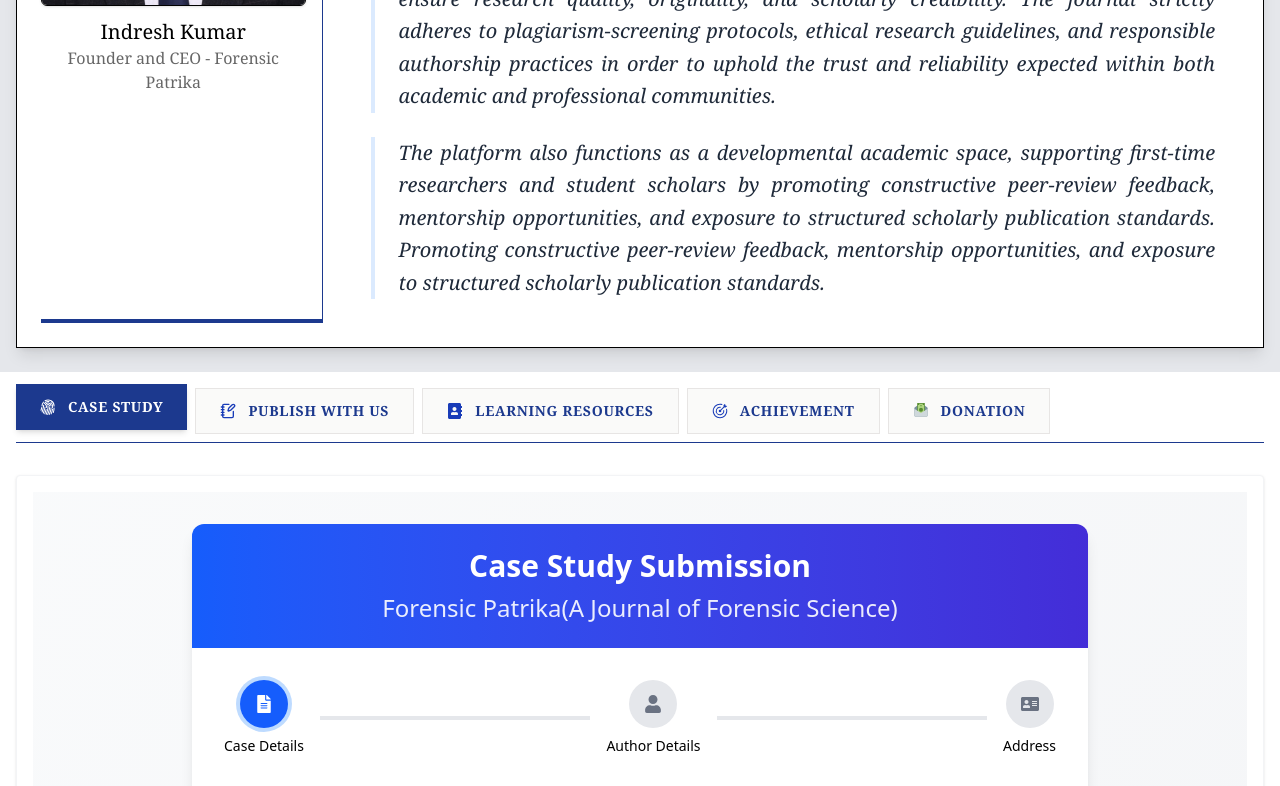
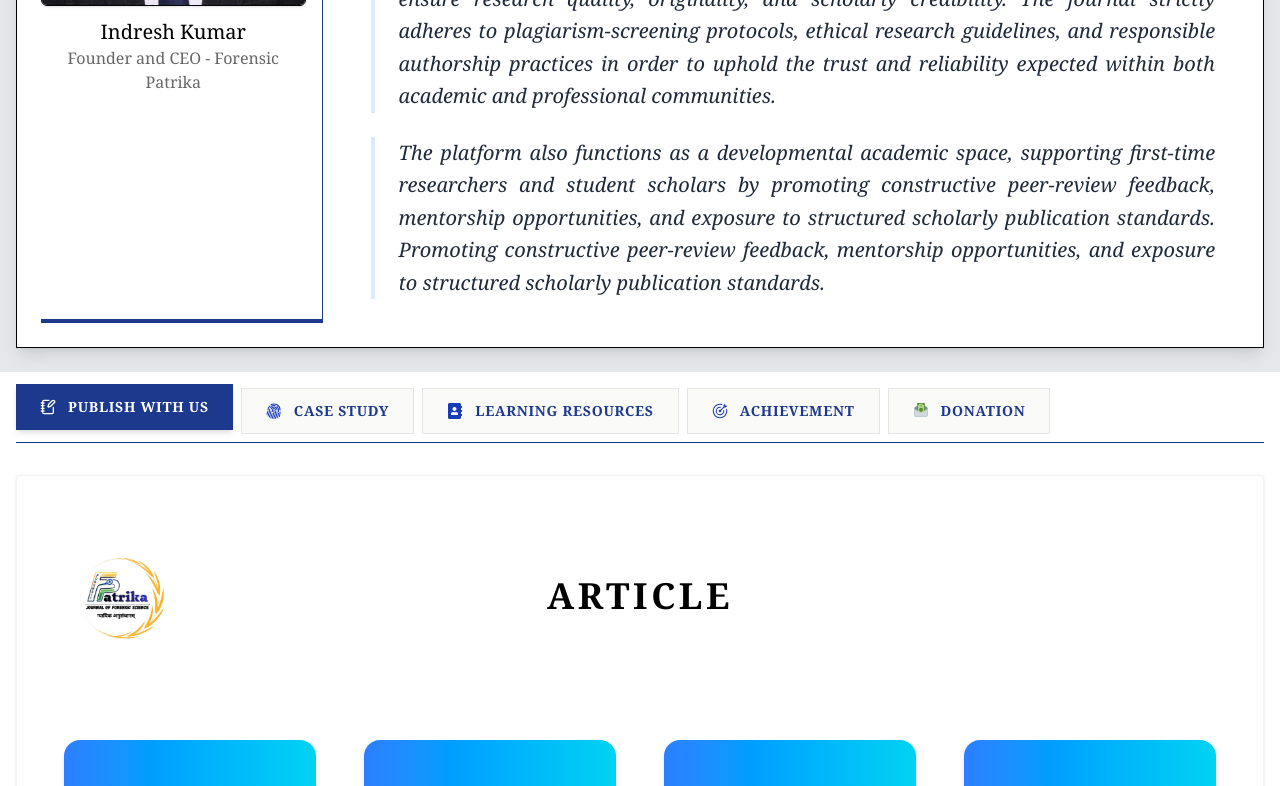
Before and after one commit to Santaravind/Forensic_Journal, a React (Vite) app: page / in a window 1280 px wide. Shown: the part 2000-2786 px from the top of the page. Built offline with nearby package versions, Linux system fonts and the light colour scheme.

Commit message:
Content component updated !!

```diff
--- a/src/components/pages/home/Content.jsx
+++ b/src/components/pages/home/Content.jsx
@@ -55,11 +55,12 @@
 
 function Content() {
   // 1. State to track the active section
-  const [activeTab, setActiveTab] = useState("Case Study");
+  const [activeTab, setActiveTab] = useState("Publish With Us");
 
   const btn = [
-     { icon: <BsFingerprint />, label: "Case Study" },
+
     { icon: <LuNotebookPen />, label: "Publish With Us" },
+    { icon: <BsFingerprint />, label: "Case Study" },
     { icon: <FaAddressBook />, label: "Learning Resources" },
     { icon: <GoGoal />, label: "Achievement " },
     { icon: <FcMoneyTransfer />, label: "Donation" },
@@ -68,10 +69,11 @@
   // 2. Logic to render content based on selection
   const renderActiveContent = () => {
     switch (activeTab) {
+       case "Publish With Us":
+        return <Publicus/>;
       case "Case Study":
         return <CaseStudyPaperForm/>
-      case "Publish With Us":
-        return <Publicus/>;
+
       case "Learning Resources":
         return <Learning/>
       default:
```
